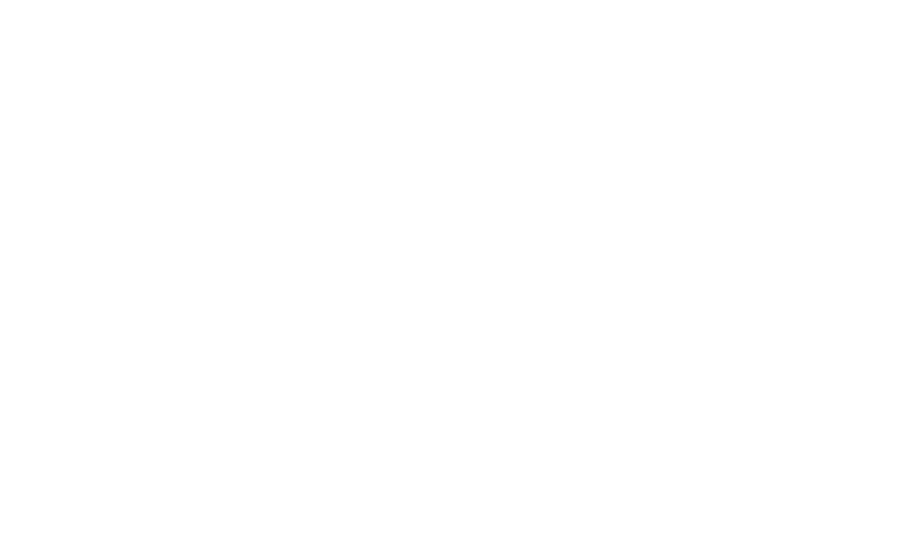
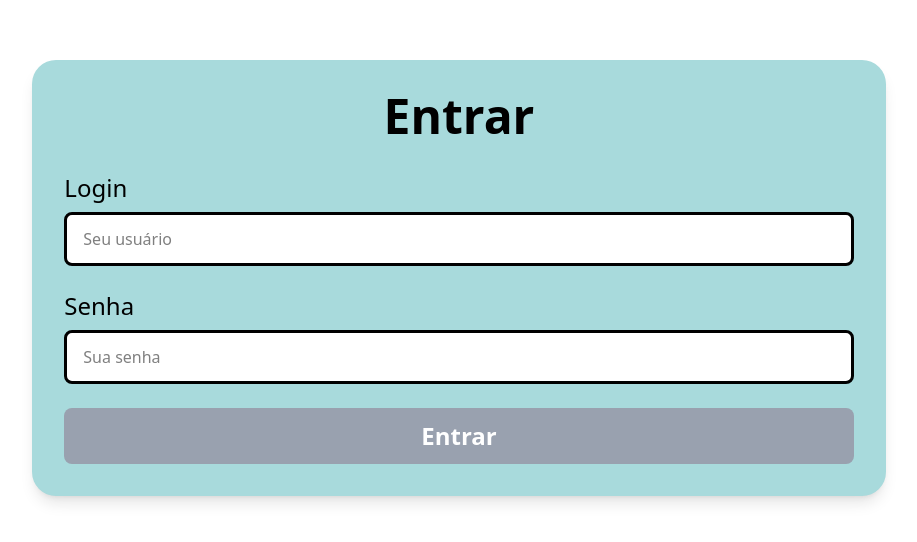
Before and after one commit to Daniel-Dief/meditrack-frontend, a React (Vite) app: page /login in a window 1280 px wide. Before the commit this address had no page. Shown: the part 122-664 px from the top of the page, without its empty margins (181-1098 px from the left). Built offline with nearby package versions, Linux system fonts and the light colour scheme.

Commit message:
feat: login de usuário

```diff
--- a/src/App.tsx
+++ b/src/App.tsx
@@ -1,11 +1,21 @@
 import Home from "./pages/Home"
 import Appointments from "./pages/Appointments"
+import SignInForm from "./templates/SingIn";
 import { BrowserRouter, Routes, Route } from "react-router-dom";
+import { useAuthStore } from "./store/auth";
 
 export default function App() {
+  const { token } = useAuthStore();
+
+  if(window.location.pathname !== "/login" && !token) {
+    window.location.href = "/login";
+    return null;
+  }
+
   return (
     <BrowserRouter >
       <Routes>
+        <Route path="/login" element={<SignInForm />} />
         <Route path="/" element={<Home />} />
         <Route path="/addAppointment" element={<Appointments />} />
       </Routes>
--- a/src/service/apolloClient.ts
+++ b/src/service/apolloClient.ts
@@ -1,7 +1,6 @@
-// apolloClient.ts
 import { ApolloClient, InMemoryCache } from '@apollo/client';
 
 export const client = new ApolloClient({
-  uri: 'http://localhost:3000/',
+  uri: 'http://localhost:4000/',
   cache: new InMemoryCache(),
 });
--- a/src/service/mutations/auth.ts
+++ b/src/service/mutations/auth.ts
@@ -1,4 +1,5 @@
 import { gql, useMutation } from '@apollo/client';
+import { useAuthStore } from '../../store/auth';
 
 const LOGIN_USER = gql`
   mutation loginUser($hash: String!) {
@@ -27,6 +28,7 @@
 };
 
 export function useLoginUser() {
+  const { setToken, setUser } = useAuthStore()
   const [mutate, { loading, error, data }] = useMutation<LoginResponse>(LOGIN_USER);
 
   const login = async (login: string, senha: string) => {
@@ -34,6 +36,12 @@
 
     const response = await mutate({ variables: { hash } });
 
+    if(response.data) {
+      const { user, token } = response.data.loginUser;
+      setUser(user);
+      setToken(token);
+    }
+
     return response.data?.loginUser;
   };
 
--- /dev/null
+++ b/src/store/auth.ts
@@ -0,0 +1,40 @@
+import { create } from 'zustand';
+import { persist } from 'zustand/middleware';
+
+interface User {
+  Login?: string;
+  Status?: string;
+  UserId?: string;
+  UserType?: string;
+}
+
+type State = {
+  user: User;
+  token?: string;
+};
+
+type Action = {
+  setUser: (user: User) => void;
+  setToken: (token: string) => void;
+};
+
+export const useAuthStore = create<State & Action>()(
+  persist(
+    (set) => ({
+      user: {
+        Login: undefined,
+        Status: undefined,
+        UserId: undefined,
+        UserType: undefined
+      },
+      token: undefined,
+
+      setUser: (user: User) => set({ user }),
+      setToken: (token: string) => set({ token: "Bearer " + token })
+    }),
+    {
+      name: 'auth-storage',
+      partialize: (state) => ({ user: state.user, token: state.token })
+    }
+  )
+);
--- a/src/templates/SingIn/index.tsx
+++ b/src/templates/SingIn/index.tsx
@@ -1,25 +1,40 @@
 import BigButton from "../../components/BigButton"
 import { useState, useRef } from "react"
 import Field from "../../components/Field";
+import { useLoginUser } from "../../service/mutations/auth";
+import type { ChangeEvent } from "react";
 
 export default function SignInForm() {
     const [ isDisable, setIsDisable ] = useState<boolean>(true)
     const loginRef = useRef<HTMLInputElement>(null);
     const passwordRef = useRef<HTMLInputElement>(null);
+    const { login, data } = useLoginUser();
 
-    function handleFormChange(_: React.ChangeEvent<HTMLFormElement>) {
-        if(loginRef.current && passwordRef.current) {
-            setIsDisable(
-                loginRef.current.value.trim() === ""
-                ||
-                passwordRef.current.value.trim() === ""
-            )
+    function handleFormChange(_: ChangeEvent<HTMLFormElement>) {
+        if (loginRef.current && passwordRef.current) {
+            const loginValue = loginRef.current.value.trim();
+            const passwordValue = passwordRef.current.value.trim();
+            setIsDisable(!(loginValue && passwordValue));
         }
-        return
+    }
+
+    async function handleSubmit(e: React.FormEvent<HTMLFormElement>) {
+        e.preventDefault();
+        if (loginRef.current && passwordRef.current) {
+            const loginValue = loginRef.current.value.trim();
+            const passwordValue = passwordRef.current.value.trim();
+            await login(loginValue, passwordValue);
+        }
+        if(data) {
+            console.log("Login successful:", data);
+            alert("Login realizado com sucesso!");
+        }
+        window.location.href = "/";
     }
 
     return (
-            <form onChange={handleFormChange} className="bg-[#A8DADC] w-full max-w-md p-8 rounded-3xl shadow-lg flex flex-col justify-center">
+        <div className="flex items-center justify-center h-screen">
+            <form onChange={handleFormChange} onSubmit={handleSubmit} className="bg-[#A8DADC] lg:w-2/3 w-full p-8 rounded-3xl shadow-lg flex flex-col justify-center md">
                 <h1 className="text-center text-5xl font-semibold mb-8 text-black">
                     Entrar
                 </h1>
@@ -45,5 +60,6 @@
                     </BigButton>
                 </div>
             </form>
+        </div>
     )
 }
```
